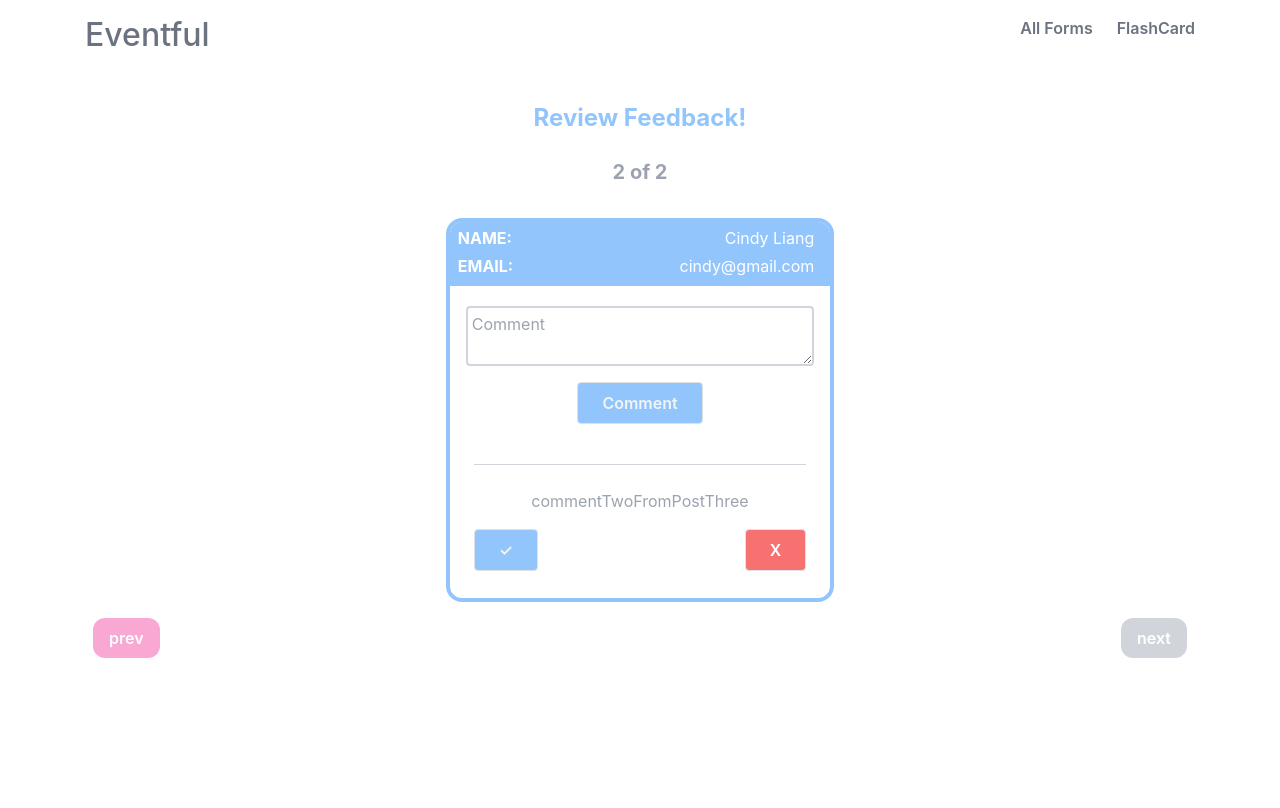
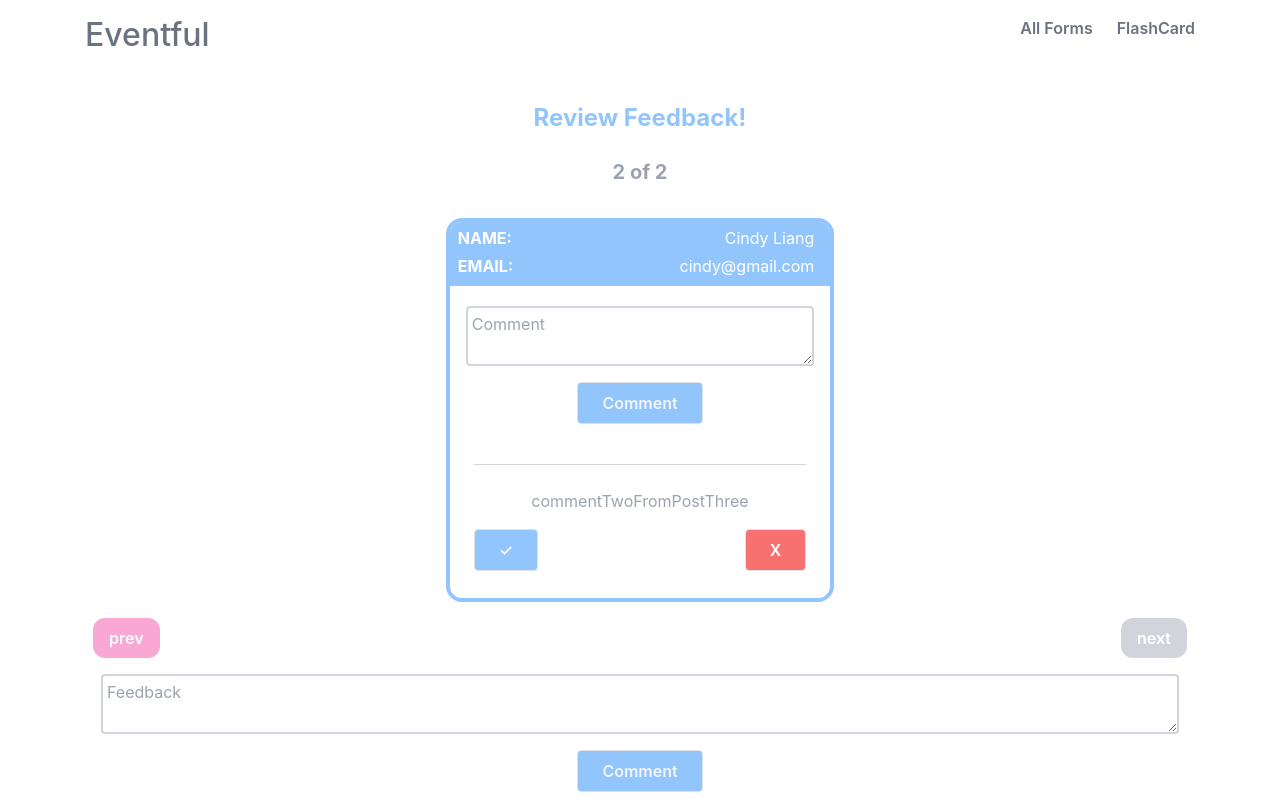
Before and after one commit to cindyliang01/eventful, a React (Create React App) app: page /FlashCard in a window 1280 px wide. Built offline with nearby package versions, Linux system fonts and the light colour scheme.

Commit message:
Added feedback form

```diff
--- /dev/null
+++ b/src/components/feedBackForm.jsx
@@ -0,0 +1,45 @@
+import React, { Component } from "react";
+
+class FeedBackForm extends Component {
+  constructor(props) {
+    super(props);
+
+    this.state = {
+      feedback: "",
+    };
+  }
+
+  handleFeedbackChange = (event) => {
+    this.setState({ feedback: event.target.value });
+  };
+
+  render() {
+    return (
+      <div>
+        <form>
+          <div className="flex flex-column p-3">
+            <textarea
+              value={this.state.feedback}
+              onChange={this.handleFeedbackChange}
+              placeholder="Feedback"
+              className="border-2 rounded border-gray-300 p-1"
+            ></textarea>
+
+            <div className="flex flex-row">
+              <div className="flex flex-grow"></div>
+              <button
+                className=" hover:bg-transparent bg-blue-300 hover:text-blue-500 text-gray-100 font-semibold mt-3  py-2 px-4 border rounded"
+                type="submit"
+              >
+                Comment
+              </button>
+              <div className="flex flex-grow"></div>
+            </div>
+          </div>
+        </form>
+      </div>
+    );
+  }
+}
+
+export default FeedBackForm;
--- a/src/pages/FlashCard.jsx
+++ b/src/pages/FlashCard.jsx
@@ -1,5 +1,6 @@
 import React, { Component } from "react";
 import Post from ".././components/post";
+import FeedBackForm from "../components/feedBackForm";
 
 class FlashCard extends Component {
   render() {
@@ -67,6 +68,7 @@ class FlashCard extends Component {
             next
           </button>
         </div>
+        <FeedBackForm></FeedBackForm>
       </React.Fragment>
     );
   }
```
